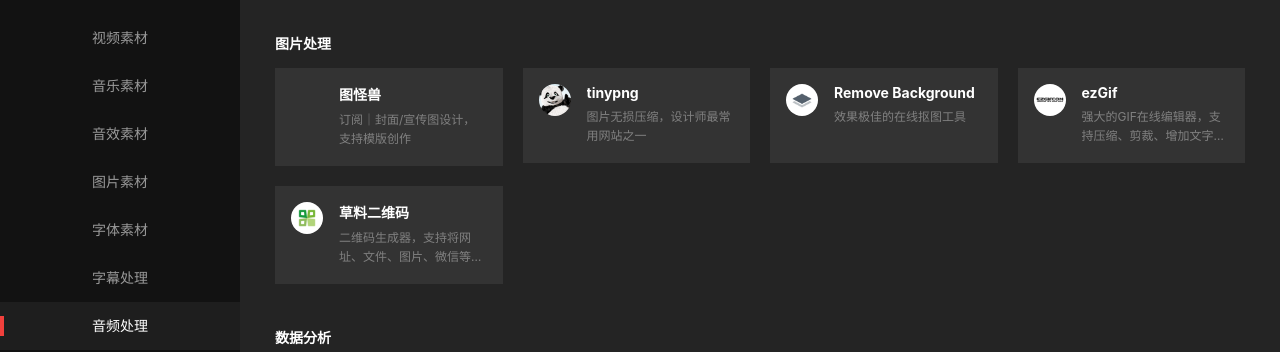
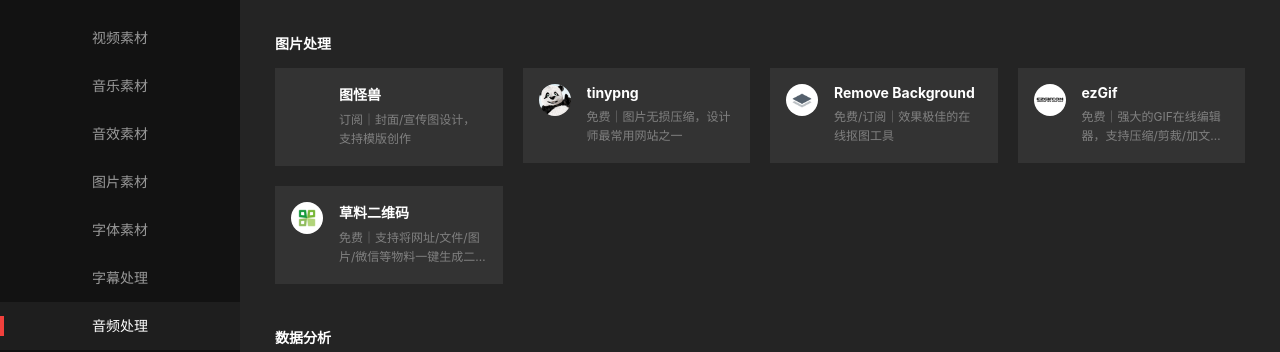
Before and after one commit to tinyao/spbv, a Jekyll site: the page built from index.html, in a window 1280 px wide and 900 px high, scrolled down 2075 px. Shown: the part 151-503 px from the top of the window. Built offline with Jekyll 4.4.1, drawn with Linux system fonts in a browser that asks for light colours; comment, search, counter and statistics services are not loaded.

Commit message:
Update 配置 “navs”

```diff
--- a/_data/navs.yml
+++ b/_data/navs.yml
@@ -233,19 +233,19 @@
       - name: tinypng
         icon: /items/tinypng.jpg
         url: https://tinypng.com/
-        description: 图片无损压缩，设计师最常用网站之一
+        description: 免费｜图片无损压缩，设计师最常用网站之一
       - name: Remove Background
         icon: /items/remove-background.jpg
         url: https://www.remove.bg/
-        description: 效果极佳的在线抠图工具
+        description: 免费/订阅｜效果极佳的在线抠图工具
       - name: ezGif
         icon: /items/ezgif.jpg
         url: https://ezgif.com/
-        description: 强大的GIF在线编辑器，支持压缩、剪裁、增加文字&特效等
+        description: 免费｜强大的GIF在线编辑器，支持压缩/剪裁/加文字/特效
       - name: 草料二维码
         icon: /items/草料二维码.jpg
         url: https://cli.im/
-        description: 二维码生成器，支持将网址、文件、图片、微信等物料转化成二维码
+        description: 免费｜支持将网址/文件/图片/微信等物料一键生成二维码
   - groupName: 数据分析
     groupId: analysis
     links:
```
